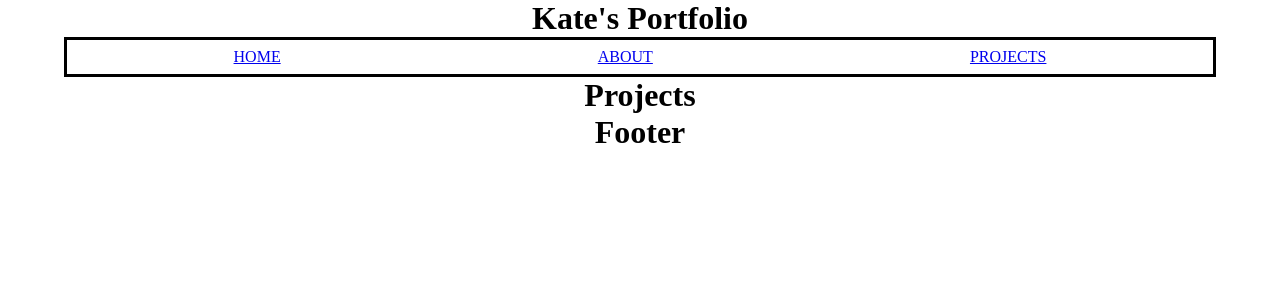
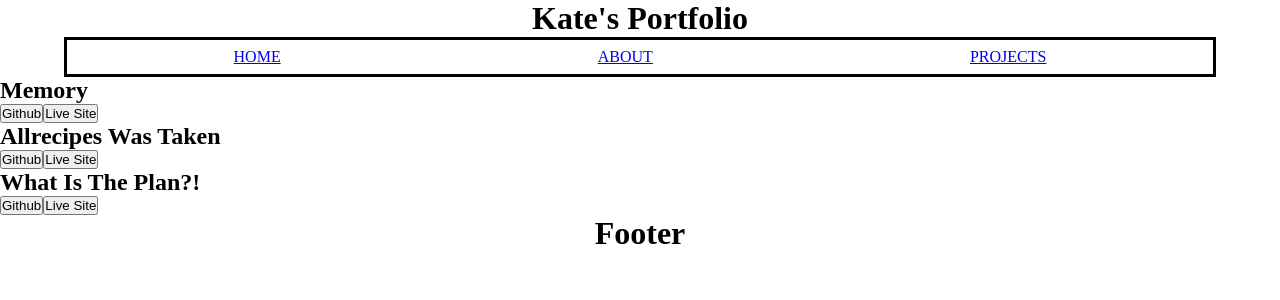
Before and after one commit to nohatekate/portfolio-frontend, a React (Create React App) app: page /projects in a window 1280 px wide. Shown: the top 300 px of the page. Built offline with nearby package versions, Linux system fonts and the light colour scheme.

Commit message:
frontend set up complete

```diff
--- a/public/projects.json
+++ b/public/projects.json
@@ -1,20 +1,20 @@
 [
     {
         "name": "Memory",
-        "live": "<https://nohatekate.github.io/Memory/>",
-        "git": "<https://github.com/nohatekate/Memory",
-        "image": "<>"
+        "live": "https://nohatekate.github.io/Memory/",
+        "git": "https://github.com/nohatekate/Memory",
+        "image": ""
     },
     {
         "name": "Allrecipes Was Taken",
-        "live": "<https://allrecipes-was-taken.herokuapp.com/recipes>",
-        "git": "<https://github.com/Madfarm/Allrecipes-was-taken>",
-        "image": "<>"
+        "live": "https://allrecipes-was-taken.herokuapp.com/recipes",
+        "git": "https://github.com/Madfarm/Allrecipes-was-taken",
+        "image": ""
     },
     {
         "name": "What Is The Plan?!",
-        "live": "<https://whatisourplan.herokuapp.com/>",
-        "git": "<https://github.com/nohatekate/what_is_the_plan_p3>",
-        "image": "<>"
+        "live": "https://whatisourplan.herokuapp.com/",
+        "git": "https://github.com/nohatekate/what_is_the_plan_p3",
+        "image": ""
     }
 ]
--- a/src/App.js
+++ b/src/App.js
@@ -9,7 +9,7 @@ import Projects from './pages/Projects';
 
 
 export default function App() {
-  const URL = "<http://localhost:4000/>";
+  const URL = "http://localhost:4000/";
   return (
     <div className="App">
       <Header />
--- a/src/pages/About.js
+++ b/src/pages/About.js
@@ -5,22 +5,31 @@ export default function About(props) {
     const [about, setAbout] = useState(null);
 
     const getAboutData = async () => {
+        try {
             const response = await fetch('./about.json');
-
             const data = await response.json();
-
             setAbout(data);
+        } catch (err) {
+            console.log(err)
         }
 
-    useEffect(() => getAboutData(), []);
+    }
 
-    const loaded = () => (
+    useEffect(() => { getAboutData() }, []);
+
+    const loading = () => {
+        return (<h1>Loading About...</h1>)
+    }
+
+    const loaded = () => {
+        return (
             <div>
                 <h2>{about.name}</h2>
                 <h3>{about.email}</h3>
                 <p>{about.bio}</p>
             </div>
         )
+    }
 
-    return about ? loaded() : <h1>Loading About...</h1>;
+    return about ? loaded() : loading();
 }
--- a/src/pages/Projects.js
+++ b/src/pages/Projects.js
@@ -1,5 +1,41 @@
-function Projects(props) {
-    return <h1>Projects</h1>;
+import { useState, useEffect } from 'react';
+
+export default function Projects(props) {
+
+    const [projects, setProjects] = useState(null)
+
+
+    const getProjectsData = async () => {
+        try {
+            const response = await fetch('./projects.json');
+            const data = await response.json();
+            setProjects(data);
+        } catch (err) {
+            console.log(err)
+        }
+
+    }
+
+    useEffect(() => { getProjectsData() }, []);
+
+    const loading = () => {
+        return (<h1>Loading Projects...</h1>)
+    }
+
+    const loaded = () => {
+        return projects.map((project) => (
+            <div>
+                <h2>{project.name}</h2>
+                <img src={project.image} />
+                <a href={project.git}>
+                    <button>Github</button>
+                </a>
+                <a href={project.live}>
+                    <button>Live Site</button>
+                </a>
+            </div>
+        ))
+    }
+
+    return projects ? loaded() : loading();
 }
-
-export default Projects;
```
Also changed, not shown: 1 other file (tests, documents, lock files or other folders). Lines whose indentation alone changed are shown as unchanged.
